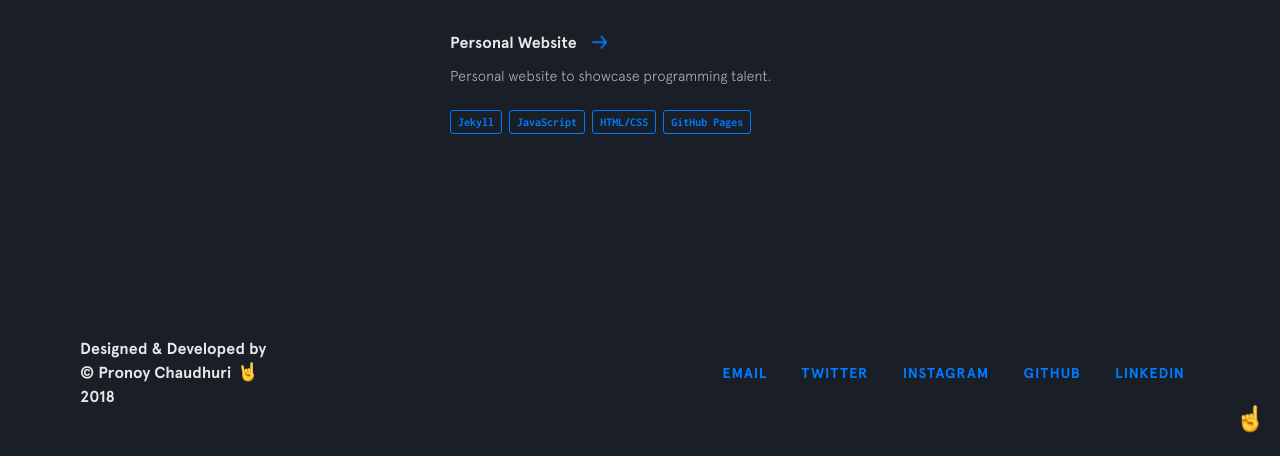
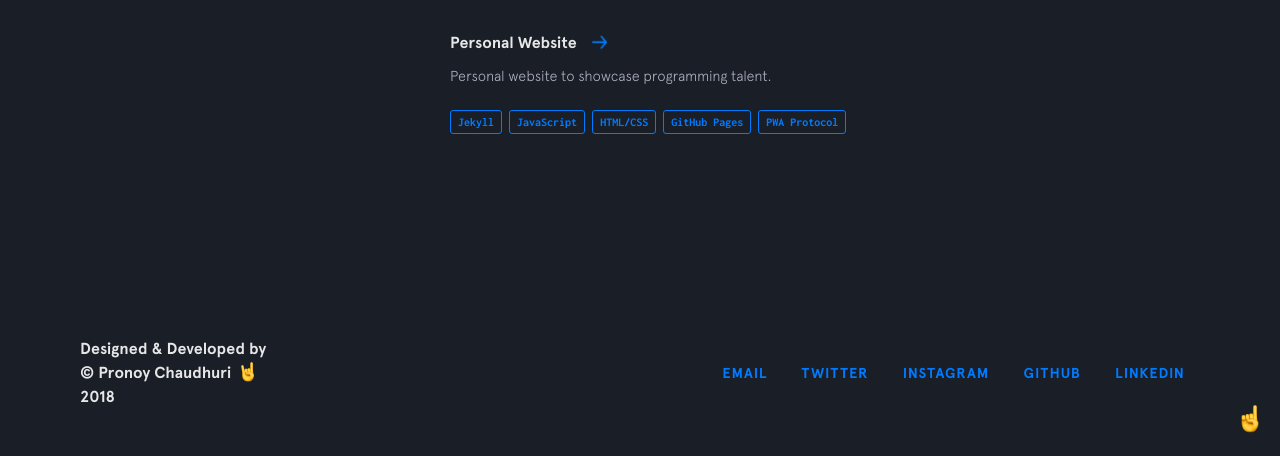
Before and after one commit to PronoyC/pronoyc.github.io, a Jekyll site: the page built from index.html, in a window 1280 px wide and 900 px high, scrolled down 2994 px. Shown: the part 441-897 px from the top of the window. Built offline with Jekyll 4.4.1, drawn with Linux system fonts in a browser that asks for light colours; nearby versions of some CDN libraries.

Commit message:
Update other-projects.yml

```diff
--- a/_data/other-projects.yml
+++ b/_data/other-projects.yml
@@ -63,3 +63,4 @@
   - thing: JavaScript
   - thing: HTML/CSS
   - thing: GitHub Pages
+  - thing: PWA Protocol
```
